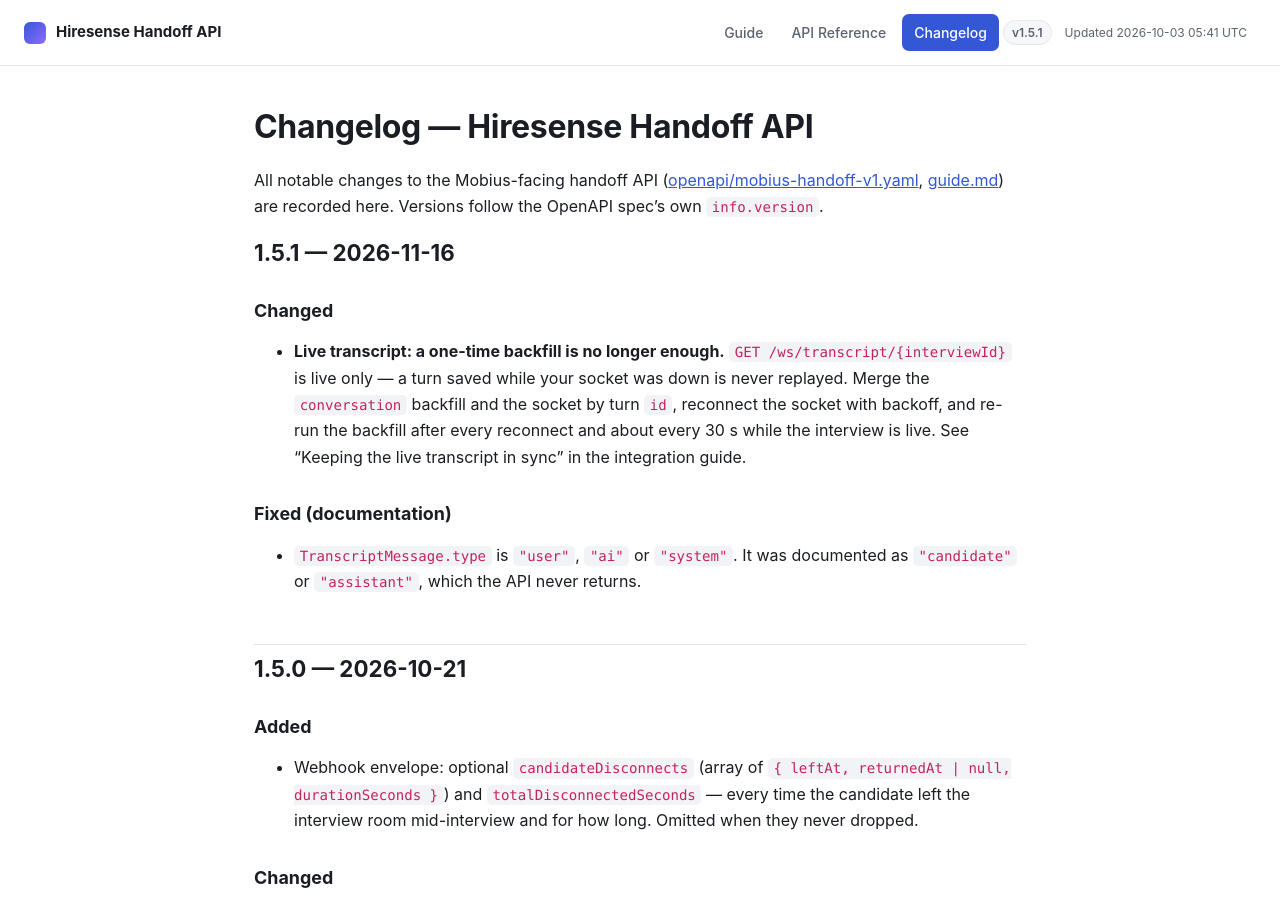
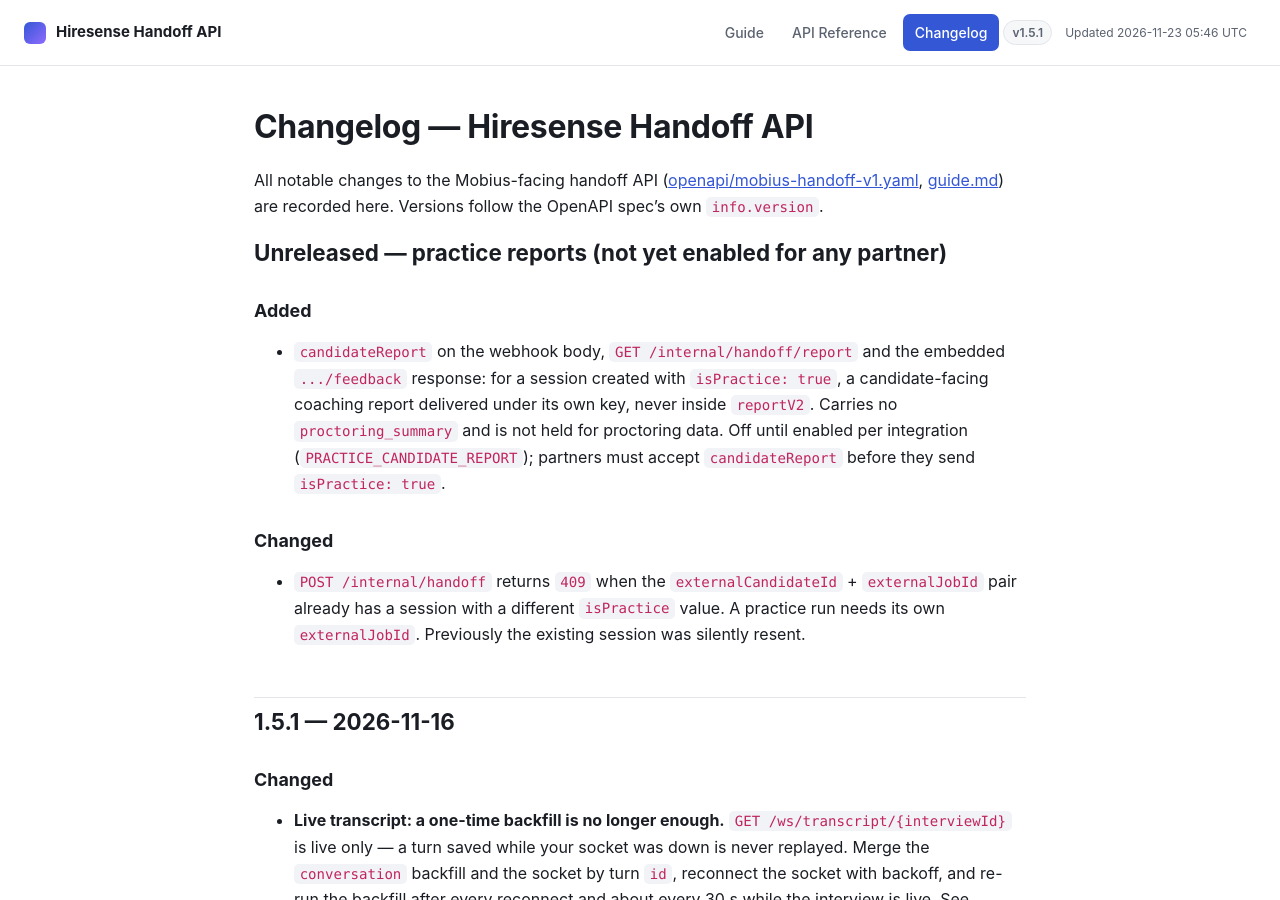
Before and after one commit to DC-Forte/mobius-api-docs, a Jekyll site: the page built from CHANGELOG.md, in a window 1280 px wide and 900 px high. Built offline with Jekyll 4.4.1, drawn with Linux system fonts in a browser that asks for light colours; some of the changed text lies outside the part shown.

Commit message:
docs: practice reports (candidateReport) and isPractice session-key rule — unreleased, flag-off

```diff
--- a/_config.yml
+++ b/_config.yml
@@ -1,7 +1,7 @@
 title: Hiresense Handoff API
 description: Docs for Mobius's integration with Hiresense's AI-run interview handoff API.
 version: "1.5.1"
-updated: "2026-10-03 05:41 UTC"
+updated: "2026-11-23 05:46 UTC"
 plugins:
   - jekyll-relative-links
 relative_links:
--- a/guide.md
+++ b/guide.md
@@ -106,8 +106,13 @@ handful of recognized keys — `description`, `raw_text`, `text`, `content`, `su
 found) — anything else is passed through as a raw JSON blob to the model as-is, which still
 works but scores worse than clean prose. **For best results, put the resume as plain text under
 `profile.text`.** `isPractice` (optional, default `false`) flags the session as a practice run
-rather than a real interview — only changes what the candidate sees on screen, doesn't change
-how the report is scored or delivered. `returnUrl` is optional — see "Returning the candidate
+rather than a real interview. It changes what the candidate sees on screen. Once practice
+reports are switched on for your integration (we tell you before we do; they are off by
+default), a practice run's report is a **candidate-facing coaching report** delivered under
+`candidateReport` instead of `reportV2` — see "Practice reports" below. **A practice run must
+use its own `externalJobId`**, distinct from the real interview's: a session is keyed on
+`externalCandidateId` + `externalJobId`, so reusing a real interview's pair for a practice run
+(or the reverse) returns `409`. `returnUrl` is optional — see "Returning the candidate
 to your app" below; omit it and no return button is shown.
 
 **Response `200`:**
@@ -554,7 +559,27 @@ of `reportV2`, the body carries `"endedEarly": true` and delivery is marked done
 
 (`endReason` only present when `end` was called with a `reason` — see below.)
 
-A body will always have exactly one of `reportV2` or `endedEarly`, never both.
+A body will always have exactly one of `reportV2`, `candidateReport` or `endedEarly`, never
+more than one.
+
+### Practice reports (`candidateReport`)
+
+A session created with `isPractice: true` produces, once enabled for your integration, a
+coaching report written to the candidate instead of the recruiter report: practice score,
+top fixes, per-question "what to add" and "how to answer", role gaps and a short practice plan.
+It is delivered on the same three paths as `reportV2` — the webhook body, `GET
+/internal/handoff/report`, and the embedded `GET /candidate-api/v1/interviews/{id}/feedback`
+(there at the top level, with `report_version: 3`) — but under its own key, `candidateReport`,
+and **never inside `reportV2`**, so code that parses `reportV2` as the recruiter shape never
+receives a different shape. Differences from `reportV2`:
+
+- No `proctoring_summary`, and delivery never waits for proctoring data.
+- Quotes keep the same `{ text, turn_ref, clip }` shape, so `GET .../clips` works unchanged.
+- It carries a practice score for that one conversation, not a hiring recommendation.
+
+Your webhook endpoint must accept `candidateReport` **before** you start sending `isPractice:
+true`: a body with neither `reportV2` nor `endedEarly` reads as "no report" to a receiver that
+only knows `reportV2`.
 
 **`connectionEndReason` is optional and arrives alongside `reportV2`**, not instead of it — the
 interview had enough content for a real, scored report, it just didn't end the way the
--- a/openapi/mobius-handoff-v1.yaml
+++ b/openapi/mobius-handoff-v1.yaml
@@ -841,7 +841,15 @@ components:
         isPractice:
           type: boolean
           default: false
-          description: Optional, defaults to false. Marks this as a practice run rather than a real interview — only changes what the candidate sees on screen, does not change how the interview is scored or delivered to you.
+          description: >
+            Optional, defaults to false. Marks this as a practice run rather
+            than a real interview. Changes what the candidate sees on screen.
+            Once practice reports are enabled for your integration, the report
+            for a practice run is delivered as `candidateReport` instead of
+            `reportV2` (see WebhookReport). A practice run must use its own
+            `externalJobId`: a session is keyed on externalCandidateId +
+            externalJobId, and reusing a real interview's pair for a practice
+            run (or the reverse) returns 409.
         returnUrl:
           type: string
           format: uri
@@ -1122,7 +1130,23 @@ components:
             `report` field on either. An interview whose report isn't on
             this pipeline yet simply isn't delivered — see each endpoint's
             own description for what "not ready" looks like there. Mutually
-            exclusive with `endedEarly` — exactly one of the two is present.
+            exclusive with `candidateReport` and `endedEarly` — exactly one
+            of the three is present.
+        candidateReport:
+          type: object
+          additionalProperties: true
+          description: >
+            Present instead of `reportV2` for a practice run (session created
+            with `isPractice: true`), once practice reports are enabled for
+            your integration. A candidate-facing coaching report: `verdict`
+            (practice score, band, headline), `top_fixes`, `did_well`,
+            `dimensions`, `per_question` (each with what was covered and
+            missed, what to add, how to answer, an answer outline),
+            `communication`, `role_gaps`, `practice_plan`. Quotes use the same
+            `{text, turn_ref, clip}` shape as `reportV2`. Never delivered
+            inside `reportV2`. Carries no `proctoring_summary` and is not held
+            back for proctoring data. Mutually exclusive with `reportV2` and
+            `endedEarly`.
         endedEarly:
           type: boolean
           description: >
```
Also changed, not shown: CHANGELOG.md.
